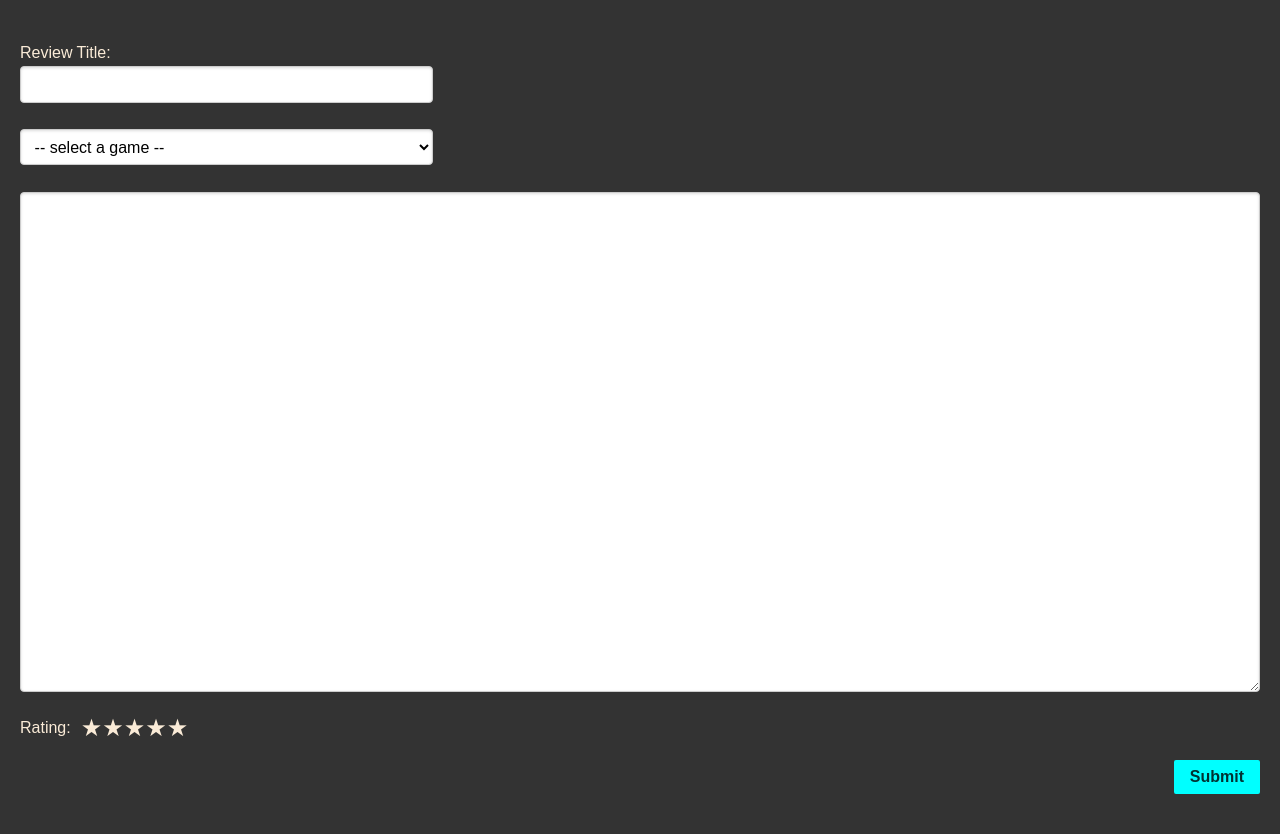
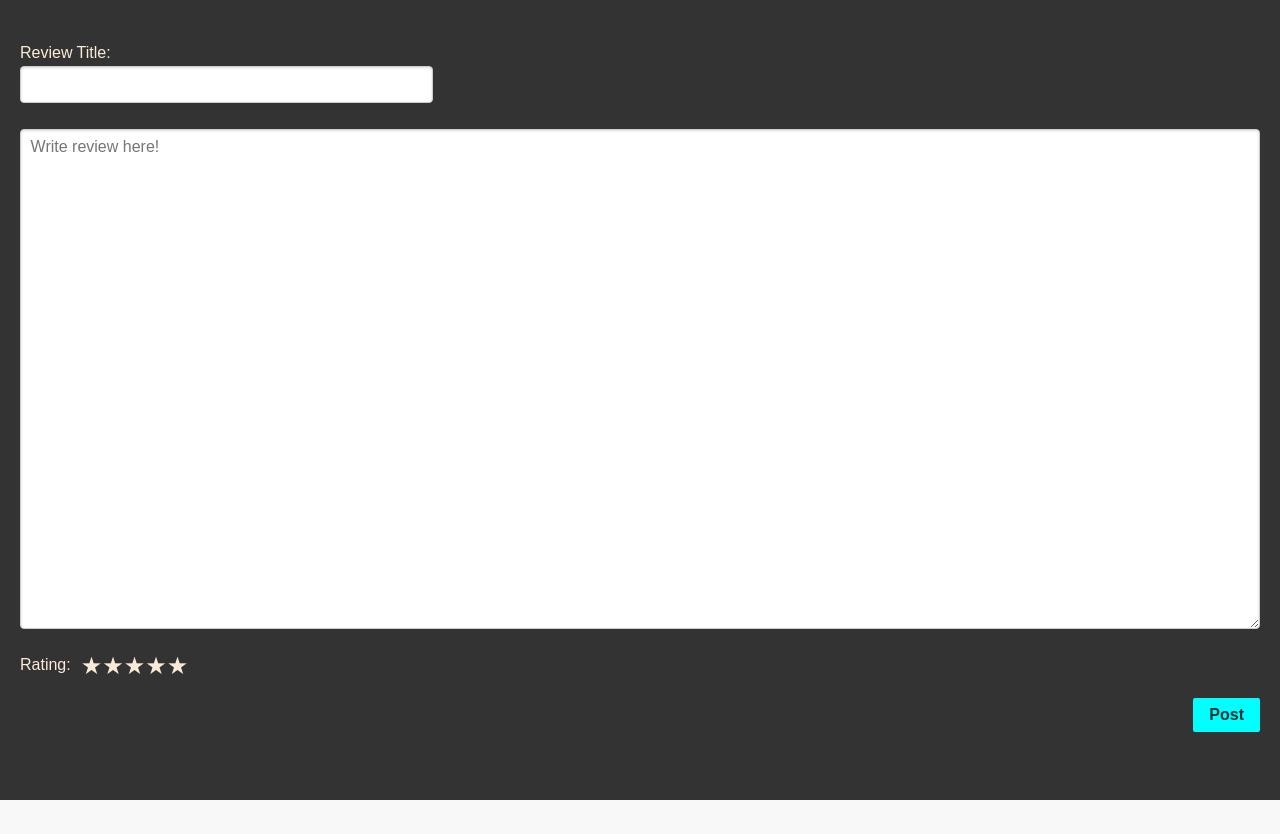
Before and after one commit to Ehtiram-Shukurov/game-review, a Flask app: page /postTopic in a window 1280 px wide. After the commit the page ends 800 px from the top, so only its background shows below. Run offline with Flask 3, Linux system fonts and the light colour scheme; some libraries are stand-ins or nearby versions.

Commit message:
Update submit post

```diff
--- a/main.py
+++ b/main.py
@@ -31,6 +31,15 @@ oauth.register(
     server_metadata_url=f'https://{domain}/.well-known/openid-configuration',
 )
 
+# code written by Proffesor
+def auth_aware(f):
+    @wraps(f)
+    def decorated(*args, **kwargs):
+        user = session.get('user')
+        return f(*args, user=user, **kwargs) #do the normal behavior -- return as it does.
+    return decorated
+
+
 @app.route("/")
 def home():
     return render_template('home.html', user_logged_in='user1')  # user_logged_in is just for testing the navbar
@@ -50,40 +59,45 @@ def user_reviews():
 def user_settings():
     return render_template('user_settings.html', active_page='settings')
 
-@app.route('/postReview')
-def postReview():
+
+@app.route('/postReview/<int:gameid>')
+def post_review(gameid):
+    games = ["game1", "game2", "game3"]
+    return render_template('postReview.html', listGames=games, game_id=gameid)
+
+
+@app.route('/postTopic')
+def post_topic():
     games = ["game1", "game2", "game3"]
     return render_template('postReview.html', listGames=games)
 
-@app.route('/postTopic')
-def postTopic():
-    games = ["game1", "game2", "game3"]
-    return render_template('postReview.html', listGames=games)
 
 @app.route('/submitPost', methods=['POST'])
-def submitPost():
+def submit_post():
     if request.method == 'POST':
         title = request.form['title']
-        game_id = request.form['game']
+        game_id = request.form['game_id']
         content = request.form['content']
         post_type = request.form['post_type']
 
         rating = None
         if post_type == 'review': rating = request.form['rating']
 
-        user_id = session.get('user')
+        user_id = get_user_by_sub(session.get('user').get('sub'))
         parent_id = None
+
+        save_game(game_id)
 
         insert_post(title, game_id, content, post_type, rating, user_id, parent_id)
 
         post_id = get_user_most_recent_post(user_id)
 
-        #discuss possible endpoint change
-        return redirect(url_for('review', id=post_id))
+        return redirect(url_for('template_review_page', id=post_id))
+
 
 @app.route('/editReview/<string:id>', methods=['GET'])
-def updateReview(id):
-    post = getPost(id)
+def update_review(id):
+    post = get_post_by_id(id)
     post_data = {
         'id': post[0],
         'title': post[2],
@@ -91,9 +105,10 @@ def updateReview(id):
     }
     return render_template('editReview.html', post=post_data)
 
+
 @app.route('/editTopic/<string:id>', methods=['GET'])
-def updateTopic(id):
-    post = getPost(id)
+def update_topic(id):
+    post = get_post_by_id(id)
     post_data = {
         'id': post[0],
         'title': post[2],
@@ -101,8 +116,9 @@ def updateTopic(id):
     }
     return render_template('editTopic.html', post=post_data)
 
+
 @app.route('/updatePost', methods=['POST'])
-def updatePost():
+def update_post():
     if request.method == 'POST':
         post_id = request.form['post_id']
         title = request.form['title']
@@ -116,16 +132,6 @@ def updatePost():
 
         return redirect(url_for('template_review_page', id=post_id, user='user1'))
 
-# Controllers API
- #TODO change home page to the following
-# below is the code from the example downloaded from auth0
-#@app.route("/a")
-#def home():
-#   return render_template(
-#       "home.html",
-#       session=session.get("user"),
-#       pretty=json.dumps(session.get("user"), indent=4),
-#   )
 
 def requires_auth(f):
     @wraps(f)
@@ -134,16 +140,6 @@ def requires_auth(f):
         # Redirect to Login page here or maybe something else
             redirect("/login")
         return f(*args, **kwargs) #do the normal behavior -- return as it does.
-
-    return decorated
-
-
-# code written by Proffesor
-def auth_aware(f):
-    @wraps(f)
-    def decorated(*args, **kwargs):
-        user = session.get('user')
-        return f(*args, user=user, **kwargs) #do the normal behavior -- return as it does.
 
     return decorated
 
@@ -202,7 +198,6 @@ def template_game_page(id):
     game_data = get_game_by_id(id)[0]
     reviews = retrieve_reviews_by_game_id(id)
     topics = retrieve_topics_by_game_id(id)
-    print(game_data)
     return render_template("game.html", game_data=game_data, reviews=reviews, topics=topics)
 
 
--- a/templates/basePost.html
+++ b/templates/basePost.html
@@ -13,7 +13,7 @@
 </head>
 
 <body>
-    <form class="pure-form" method="POST" action="{% block action %}{{ url_for('submitPost') }} {% endblock %}">
+    <form class="pure-form" method="POST" action="{% block action %}{{ url_for('submit_post') }} {% endblock %}">
         <div class="pure-form-stacked">
             <div>
                 <label for="title">{% block label %}Some title{% endblock %}</label>
@@ -23,17 +23,16 @@
             {% block selectGames %}{% endblock %}
 
             <div>
-                <textarea id="content" name="content" class="pure-input-1" required>{% block textArea %}{% endblock %}</textarea>
+                <textarea id="content" name="content" class="pure-input-1" required placeholder="Write review here!">{% block textArea %}{% endblock %}</textarea>
             </div><br>
 
             {% block starRating %}{% endblock %}
-
+            <input type="hidden" value="{{game_id}}" name="game_id">
             <input type="hidden" value="{% block type %}{% endblock %}" name="post_type">
-
             {% block postID %}{% endblock %}
 
             <div class="button-container">
-                <input type="submit" id="submit" name="submit" class="pure-button">
+                <button type="submit" id="submit" name="submit" class="pure-button"> Post </button>
             </div>
 
         </div>
--- a/templates/postReview.html
+++ b/templates/postReview.html
@@ -2,18 +2,7 @@
 
 {% block title %}Post Review{% endblock %}
 
-
 {% block label %}Review Title: {% endblock %}
-{% block selectGames %}
-    <div>
-        <select id="gameSelect" name="gameSelect">
-            <option disabled selected value required> -- select a game -- </option>
-            {% for game in listGames %}
-                <option name="game" value="{{ game }}">{{ game }}</option>
-            {% endfor %}
-        </select> <br>
-    </div>
-{% endblock %}
 {% block starRating %}
     <div class="rating-container">
         <p>Rating:</p>
```
Also changed, not shown: db.py (+34 -18 lines), post.py (+14 -9 lines), templates/postTopic.html (+0 -11 lines).
